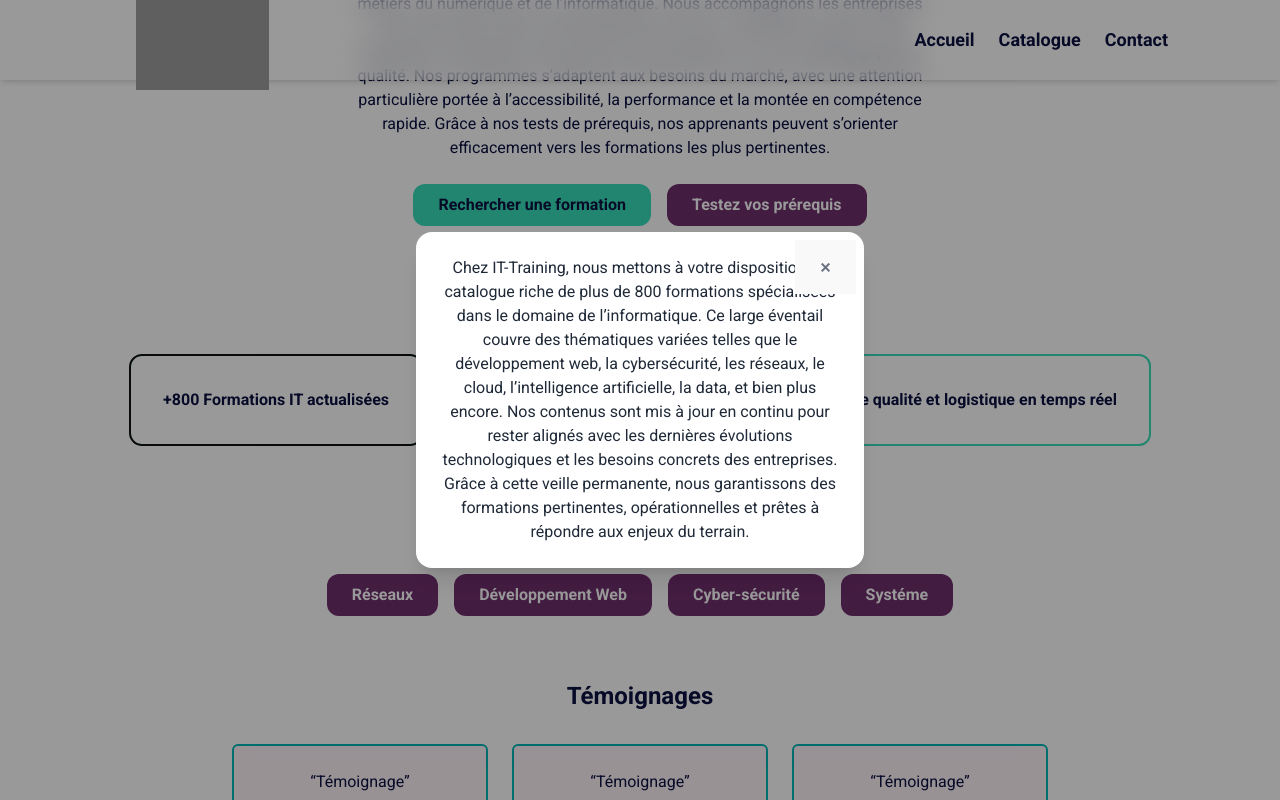
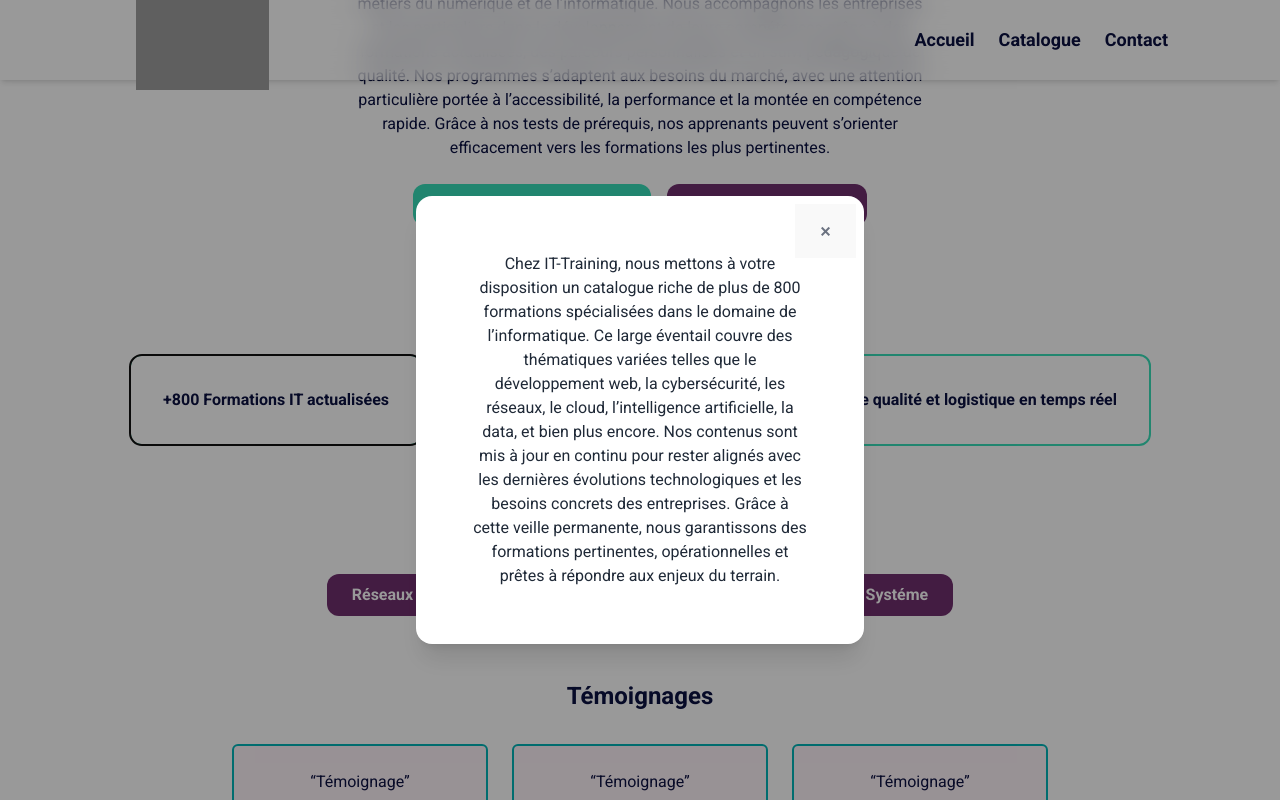
Before and after one commit to Mathye59/It-training-portail, a React (Vite) app: page / in a window 1280 px wide. Both pictures are taken after a click on the element "+800 Formations IT actualisées". Shown: the part 708-1508 px from the top of the page. Built offline with nearby package versions, Linux system fonts and the light colour scheme; grey boxes are pictures that could not be loaded.

Commit message:
okayyyyy

```diff
--- a/src/components/components_reutilisable/GenericButtonPopUp.jsx
+++ b/src/components/components_reutilisable/GenericButtonPopUp.jsx
@@ -56,15 +56,15 @@
       {isOpen && (
         <div
           id="overlay"
-          className="fixed inset-0 bg-black bg-opacity-40 flex items-center justify-center z-50"
+          className="fixed inset-0 bg-black bg-opacity-40 flex items-center justify-center z-50 pt-10"
         >
           <div
-            className="bg-white p-6 rounded-2xl shadow-xl max-w-md w-full mx-4 relative  ${width} ${height}"
+            className="bg-white p-14 rounded-2xl shadow-xl max-w-md w-full mx-4 relative  ${width} ${height} "
             onClick={(e) => e.stopPropagation()} // empêcher fermeture si clic dans la fenêtre
           >
             <button
               onClick={() => setIsOpen(false)}
-              className="absolute top-2 right-2 text-gray-500 hover:text-gray-700 text-xl"
+              className="absolute top-2 right-2 text-gray-500 hover:text-gray-700 text-xl "
             >
               ×
             </button>
--- a/src/pages/Accueil.jsx
+++ b/src/pages/Accueil.jsx
@@ -58,7 +58,7 @@
               borderColor="border-greenIT"
               borderSize="border-2"
               hoverBorderColor="hover:border-greenIT-dark"
-              className="px-8 py-8"
+              className="px-8 py-8 "
             />
           </div>
           <div className="flex flex-wrap justify-center gap-6">
```
